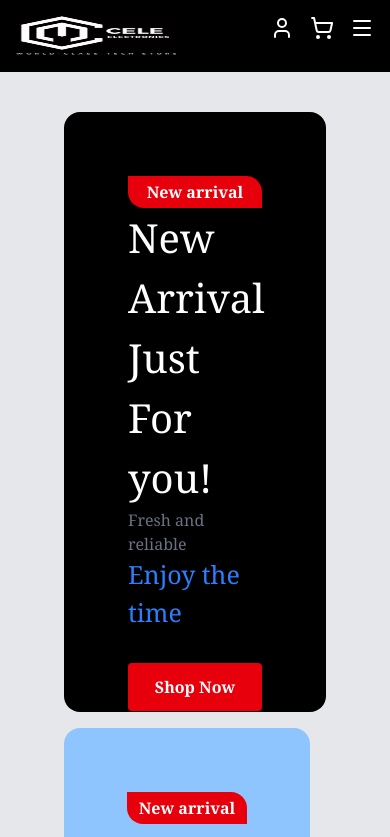
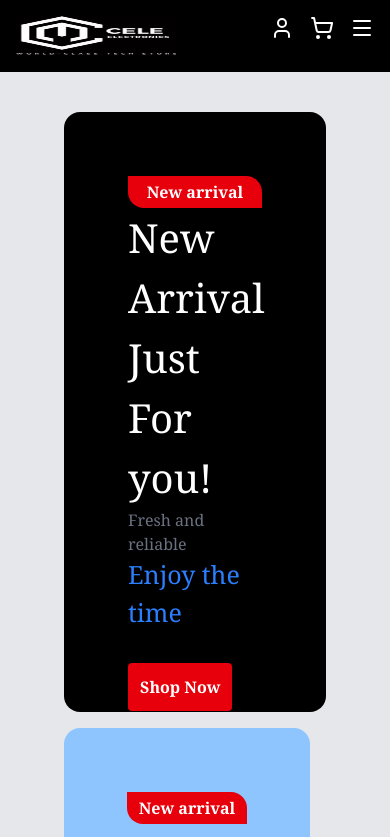
Before and after one commit to ingdia/E-commerce, a React (Vite) app in the folder cele-ecommerce/: page / in a window 390 px wide. Shown: the top 837 px of the page. Built offline with nearby package versions, Linux system fonts and the light colour scheme.

Commit message:
navigate to product page

```diff
--- a/cele-ecommerce/src/pages/Home.jsx
+++ b/cele-ecommerce/src/pages/Home.jsx
@@ -6,6 +6,8 @@ import asideImg from '../assets/images/side.png'
 import { ShoppingCart } from "lucide-react"
 import ProductCards from "../components/ProductCards"
 import CategoryFilter from "../components/CategoryFilter"
+import { Link } from "react-router-dom"
+import ProductsPage from "./ProductsPage"
 
 
 function Home (){
@@ -30,7 +32,7 @@ function Home (){
                 <h2 className="text-[40px]">New Arrival Just For you!</h2>
                 <p className="text-[16px]  text-gray-500">Fresh and reliable</p>
                 <p className="text-blue-500 text-[25px]">Enjoy the time </p>
-                <button className="bg-red-600 rounded p-3 font-bold mt-8 md:w-[150px]" >Shop Now</button>
+                <Link to='/ProductsPage'><button className="bg-red-600 rounded p-3 font-bold mt-8 md:w-[150px]" >Shop Now</button></Link>
             </div>
 
             <div>
```
